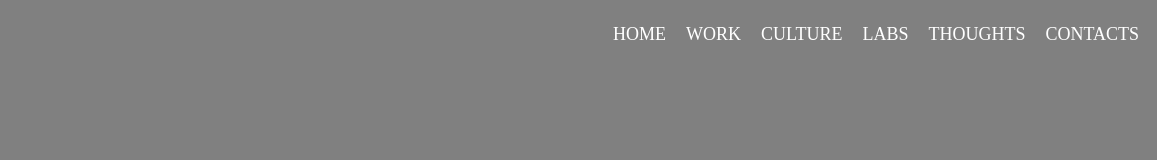
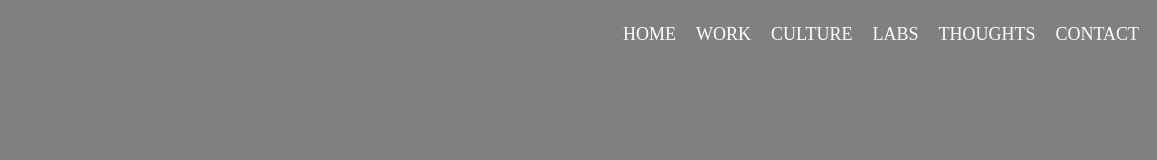
Before and after one commit to rebeccagoldstein/melt, a plain HTML site: page index.html in a window 1280 px wide. Shown: the full height of the page, 123-1280 px from the left. Drawn offline with Linux system fonts and the light colour scheme.

Commit message:
Fixed a typo

```diff
--- a/index.html
+++ b/index.html
@@ -29,7 +29,7 @@
                     <li><a href="#">CULTURE</a></li>
                     <li><a href="#">LABS</a></li>
                     <li><a href="#">THOUGHTS</a></li>
-                    <li><a href="#">CONTACTS</a></li>
+                    <li><a href="#">CONTACT</a></li>
                 </ul>
             </nav>
         </header>
```
